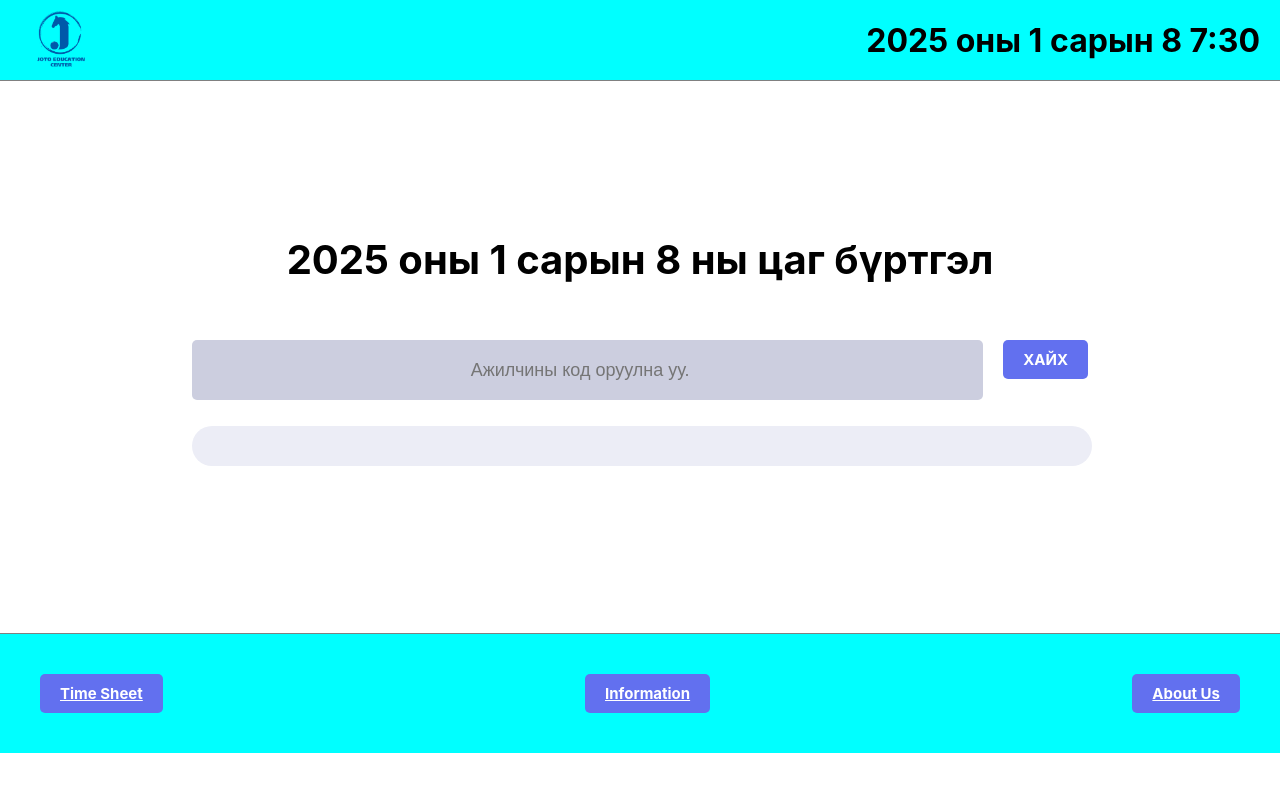
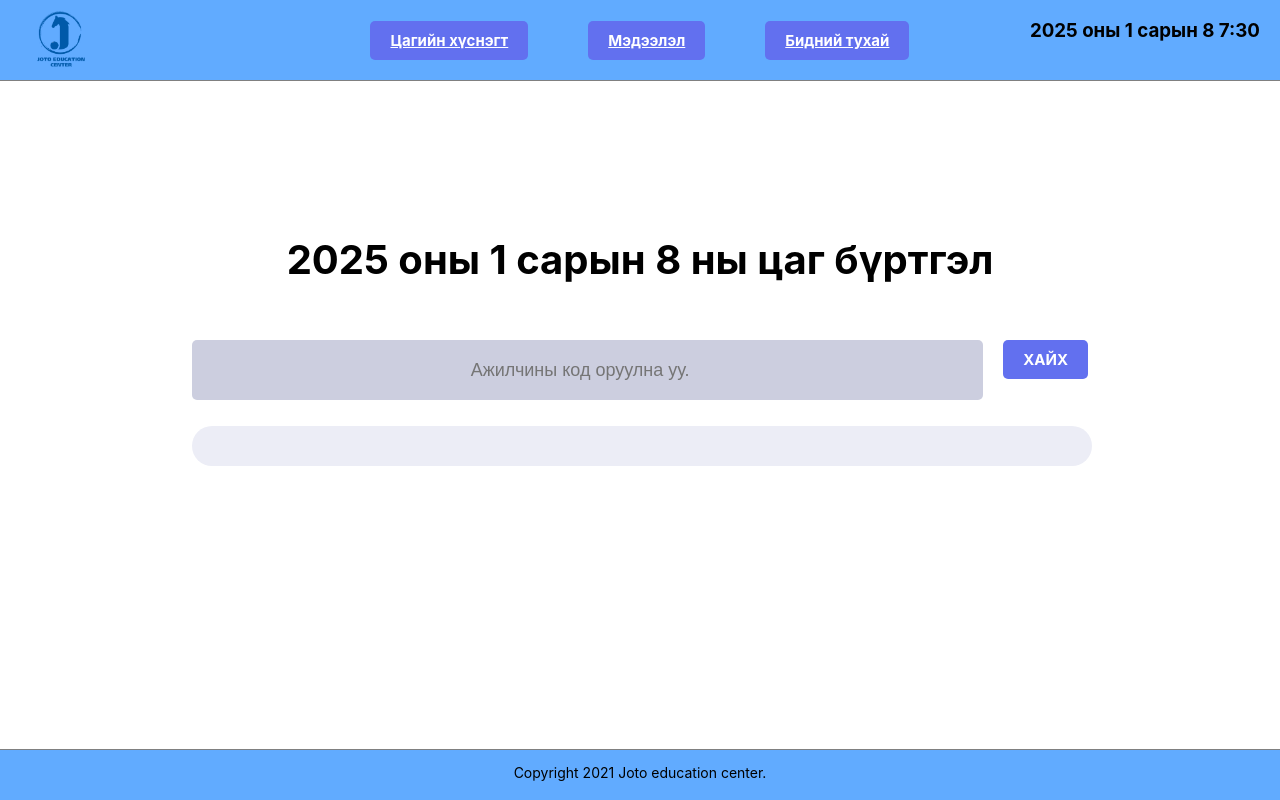
Before and after one commit to UGN0619/time-frontend, a React (Create React App) app: page / in a window 1280 px wide. Built offline with nearby package versions, Linux system fonts and the light colour scheme.

Commit message:
buttonguudiig zuuv ryutogos

```diff
--- a/src/Component/Footer.js
+++ b/src/Component/Footer.js
@@ -3,23 +3,8 @@ import "../Style/Footer.css";
 function Footer() {
   return (
     <div className="footer">
-      <div style={{ padding: "40px" }}>
-        <a href="/time-tracker" className="btn">
-          {" "}
-          Time Sheet
-        </a>
-      </div>
-      <div style={{ padding: "40px" }}>
-        <a href="/info" className="btn">
-          {" "}
-          Information
-        </a>
-      </div><div style={{ padding: "40px" }}>
-        <a href="/about" className="btn">
-          {" "}
-          About Us
-        </a>
-      </div>
+      <p>Copyright 2021 Joto education center.</p>
+
     </div>
   );
 }
--- a/src/Component/Header.js
+++ b/src/Component/Header.js
@@ -31,7 +31,29 @@ function Header() {
         width={"80px"}
         style={{ marginLeft: "20px" }}
       />
-      <h1 style={{ marginRight: "20px" }}>{formatDateTime(currentDateTime)}</h1>
+      <div style={{ display: "flex", justifyContent: "center", marginLeft: "150px" }}>
+        <div style={{ padding: "30px" }}>
+          <a href="/time-tracker" className="btn">
+            {" "}
+            Цагийн хүснэгт
+          </a>
+        </div>
+
+        <div style={{ padding: "30px" }}>
+          <a href="/info" className="btn">
+            {" "}
+            Мэдээлэл
+          </a>
+        </div>
+
+        <div style={{ padding: "30px" }}>
+          <a href="/about" className="btn">
+            {" "}
+            Бидний тухай
+          </a>
+        </div>
+      </div>
+      <h3 style={{ marginRight: "20px" }}>{formatDateTime(currentDateTime)}</h3>
     </div>
   );
 }
--- a/src/Style/App.css
+++ b/src/Style/App.css
@@ -4,8 +4,8 @@
     border: none;
     padding: 10px 20px 10px 20px;
     font-family: -apple-system, BlinkMacSystemFont, 'Segoe UI', 'Roboto', 'Oxygen',
-    'Ubuntu', 'Cantarell', 'Fira Sans', 'Droid Sans', 'Helvetica Neue',
-    sans-serif;
+        'Ubuntu', 'Cantarell', 'Fira Sans', 'Droid Sans', 'Helvetica Neue',
+        sans-serif;
     font-size: 15px;
     border-radius: 5px;
     font-weight: bold;
--- a/src/Style/Footer.css
+++ b/src/Style/Footer.css
@@ -1,12 +1,13 @@
 .footer {
-    background-color: aqua;
-    padding: 10px 0;
-    position: relative;
+    background-color: #61abff;
+    /* padding: 10px 0; */
+    position: fixed;
     bottom: 0;
     width: 100%;
+    height: 50px;
     text-align: center;
     font-size: 14px;
     border-top: 1px solid grey;
     display: flex;
-    justify-content: space-between;
+    justify-content: center;
 }
--- a/src/Style/Header.css
+++ b/src/Style/Header.css
@@ -1,5 +1,5 @@
 .header {
-  background-color: aqua;
+  background-color: #61abff;
   height: 80px;
   border-bottom: 1px solid grey;
   display: flex;
```
